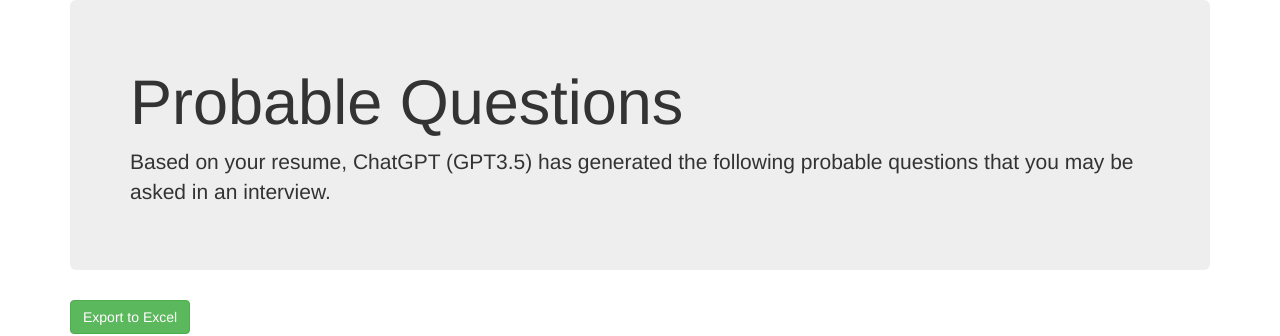
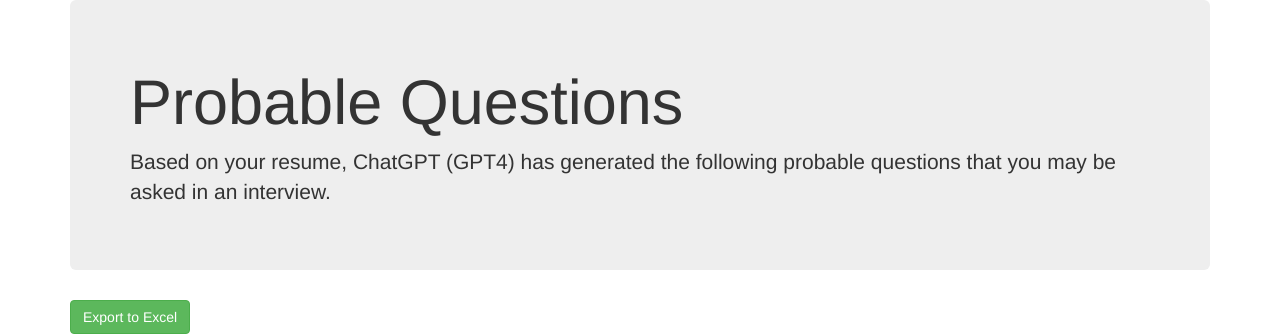
Before and after one commit to SrikarKashyap/ResumeQuestionsGPT, a Flask app: template templates/questions.html in a window 1280 px wide. Shown: the top 336 px of the page. Run offline with Flask 3, Linux system fonts and the light colour scheme; the template is opened without the code that fills it, so the values that code supplies are empty; some libraries are stand-ins or nearby versions.

Commit message:
upgrade to gpt4

```diff
--- a/app.py
+++ b/app.py
@@ -137,13 +137,22 @@ Answer MUST be in JSON format with the following structure:
 }}
 """
 
+    # completion = openai.ChatCompletion.create(
+    #     model="gpt-3.5-turbo",
+    #     messages=[
+    #         {"role": "system", "content": "You are a principal data scientist/software engineer who is technically proficient. Also provide the category of the question and the skills it is testing for"},
+    #         {"role": "user", "content": content.format(resume=resume)}
+    #     ]
+    # )
+
     completion = openai.ChatCompletion.create(
-        model="gpt-3.5-turbo",
+        model="gpt-4",
         messages=[
             {"role": "system", "content": "You are a principal data scientist/software engineer who is technically proficient. Also provide the category of the question and the skills it is testing for"},
             {"role": "user", "content": content.format(resume=resume)}
         ]
     )
+
     questions = completion['choices'][0]['message']['content']
     # with open('questions.json', 'w') as f:
     #     f.write(questions)
--- a/templates/index.html
+++ b/templates/index.html
@@ -17,7 +17,7 @@
         </script>
         <meta charset="utf-8">
         <meta http-equiv="X-UA-Compatible" content="IE=edge">
-        <title>Resume --> Interview Questions using GPT3.5</title>
+        <title>Resume --> Interview Questions using GPT4</title>
         <meta name="description" content="">
         <meta name="viewport" content="width=device-width, initial-scale=1">
         <link rel="stylesheet" href="">
--- a/templates/questions.html
+++ b/templates/questions.html
@@ -47,7 +47,7 @@
         <div class="container">
             <div class="jumbotron">
                 <h1>Probable Questions</h1>
-                <p>Based on your resume, ChatGPT (GPT3.5) has generated the following probable questions that you may be asked in an interview.</p>
+                <p>Based on your resume, ChatGPT (GPT4) has generated the following probable questions that you may be asked in an interview.</p>
             </div>
             <div class="row">
                 <div class="col-sm-12">
```
